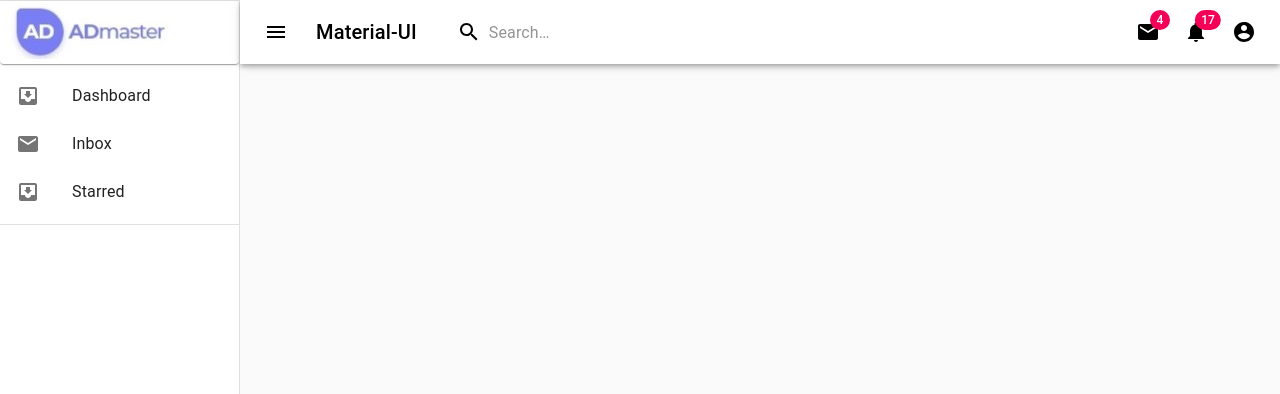
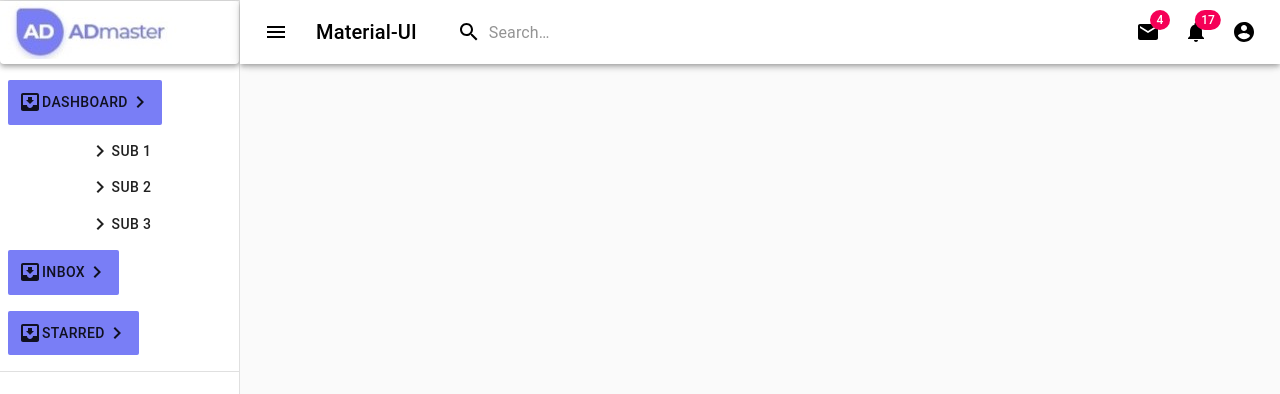
Before and after one commit to tirth-khojdeal/adboard, a React (Create React App) app: page / in a window 1280 px wide. Both pictures are taken after a click on the button 109 px from the left and 32 px from the top of the page. Shown: the top 394 px of the page. Built offline with nearby package versions, Linux system fonts and the light colour scheme.

Commit message:
sidebar updates

```diff
--- a/src/components/sidebar/sidebar.js
+++ b/src/components/sidebar/sidebar.js
@@ -1,22 +1,17 @@
-import React from "react";
+import React, { useState } from "react";
 import clsx from "clsx";
-import { makeStyles} from "@material-ui/core/styles";
+import { makeStyles } from "@material-ui/core/styles";
 import Drawer from "@material-ui/core/Drawer";
 import List from "@material-ui/core/List";
 import Divider from "@material-ui/core/Divider";
-// import IconButton from "@material-ui/core/IconButton";
-// import ChevronLeftIcon from "@material-ui/icons/ChevronLeft";
-// import ChevronRightIcon from "@material-ui/icons/ChevronRight";
-import ListItem from "@material-ui/core/ListItem";
+import ChevronRightIcon from "@material-ui/icons/ChevronRight";
+import KeyboardArrowDownOutlinedIcon from "@material-ui/icons/KeyboardArrowDownOutlined";
 import ListItemIcon from "@material-ui/core/ListItemIcon";
-import ListItemText from "@material-ui/core/ListItemText";
 import InboxIcon from "@material-ui/icons/MoveToInbox";
-import MailIcon from "@material-ui/icons/Mail";
-// import logo from '../../assets/logo.jpg';
 import nlogo from "../../assets/nlogo.jpg";
-import logoicon from '../../assets/logo_icon.jpg';
-import { Paper } from "@material-ui/core";
-import './style.css'
+import logoicon from "../../assets/nlogo_icon.jpg";
+import { Button, Paper } from "@material-ui/core";
+import "./style.css";
 
 const drawerWidth = 240;
 
@@ -57,6 +52,7 @@ const useStyles = makeStyles((theme) => ({
 export default function Sidebar(props) {
   const classes = useStyles();
   // const theme = useTheme();
+  const [val, setVal] = useState(true);
 
   return (
     <Drawer
@@ -82,25 +78,60 @@ export default function Sidebar(props) {
         </IconButton>
       </div> */}
       <Divider />
-      <Paper>
+      <Paper elevation={4}>
         {props.open ? (
           <ListItemIcon className="logo-h">
             <img src={nlogo} alt="" width="auto" />
           </ListItemIcon>
         ) : (
           <ListItemIcon className="MuiToolbar-regular">
-            <img src={logoicon} alt="" width="auto" />
+            <img src={logoicon} alt="" width="auto" height="50px" />
           </ListItemIcon>
         )}
       </Paper>
       <List>
-        {["Dashboard", "Inbox", "Starred"].map((text, index) => (
-          <ListItem className="btn" button key={text}>
-            <ListItemIcon>
-              {index % 2 === 0 ? <InboxIcon /> : <MailIcon />}
-            </ListItemIcon>
-            <ListItemText primary={text} />
-          </ListItem>
+        {[
+          { name: "Dashboard", sub: ["Sub 1", "Sub 2", "Sub 3"] },
+          { name: "Inbox" },
+          { name: "Starred" },
+        ].map((text, index) => (
+          <div key={index} className="btn-area">
+            {!props.open ? (
+              <Button>
+                <InboxIcon />
+              </Button>
+            ) : (
+              <Button>
+                <div className="btn" onClick={() => setVal(!val)}>
+                  <InboxIcon />
+                  {text.name}
+                  {val ? (
+                    <ChevronRightIcon />
+                  ) : (
+                    <>
+                      <KeyboardArrowDownOutlinedIcon />
+                    </>
+                  )}
+                </div>
+              </Button>
+            )}
+            {val ? (
+              <div>
+                {text.sub
+                  ? text.sub.map((sub) => (
+                      <div className="sbtn-area" key={sub}>
+                        <Button>
+                          <ChevronRightIcon />
+                          {sub}
+                        </Button>
+                      </div>
+                    ))
+                  : ""}
+              </div>
+            ) : (
+              ""
+            )}
+          </div>
         ))}
       </List>
       <Divider />
--- a/src/components/sidebar/style.css
+++ b/src/components/sidebar/style.css
@@ -14,6 +14,28 @@
 .logo-h {
     min-height: 56px;
 }
+/* .btn-area{
+    display: grid;
+    place-items: center;
+} */
 .btn{
     background-color: var(--bg-secondary);
+    /* width: 100%; */
+    display: flex;
+    /* flex-direction: column; */
+    flex-wrap: wrap;
+    position: relative;
+    box-sizing: border-box;
+    text-align: center;
+    align-items: center;
+    padding:10px 10px;
+    justify-content:center;
+    text-decoration: none;
+    margin-top: 2px;
+    margin-bottom: 2px;
+    border-radius: 2px;
 }
+.sbtn-area{
+    display: flex;
+    flex-direction: column;
+}
```
Also changed, not shown: src/assets/nlogo_icon.jpg (added).
